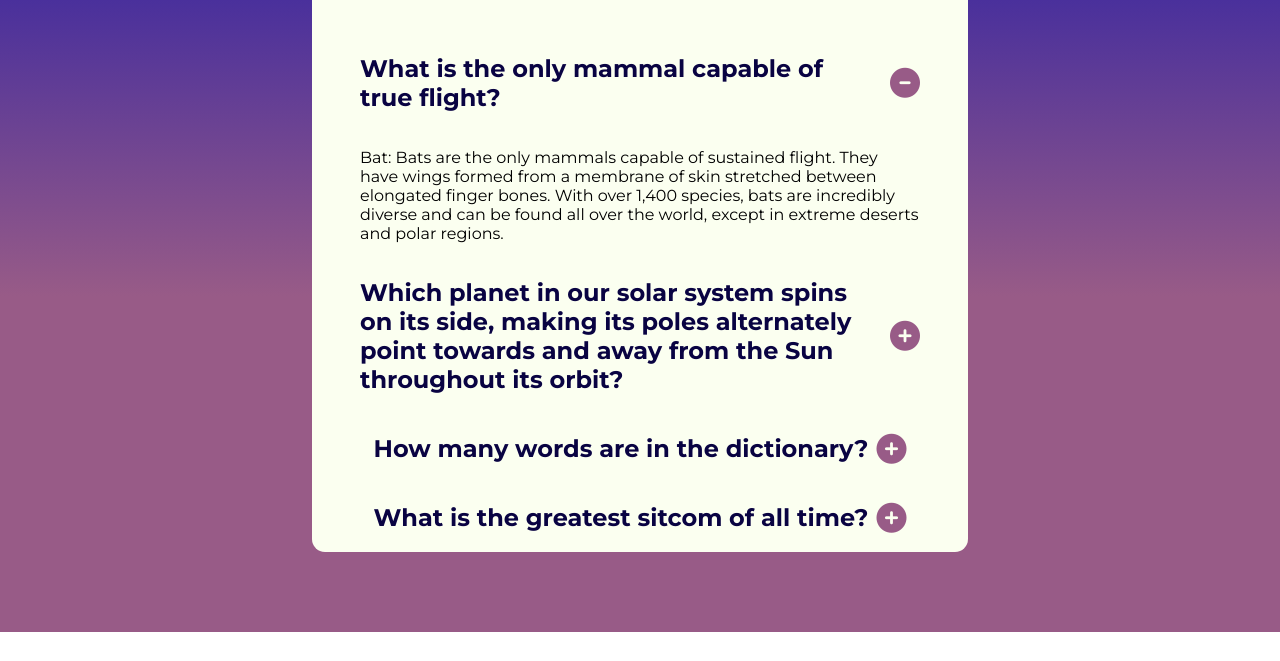
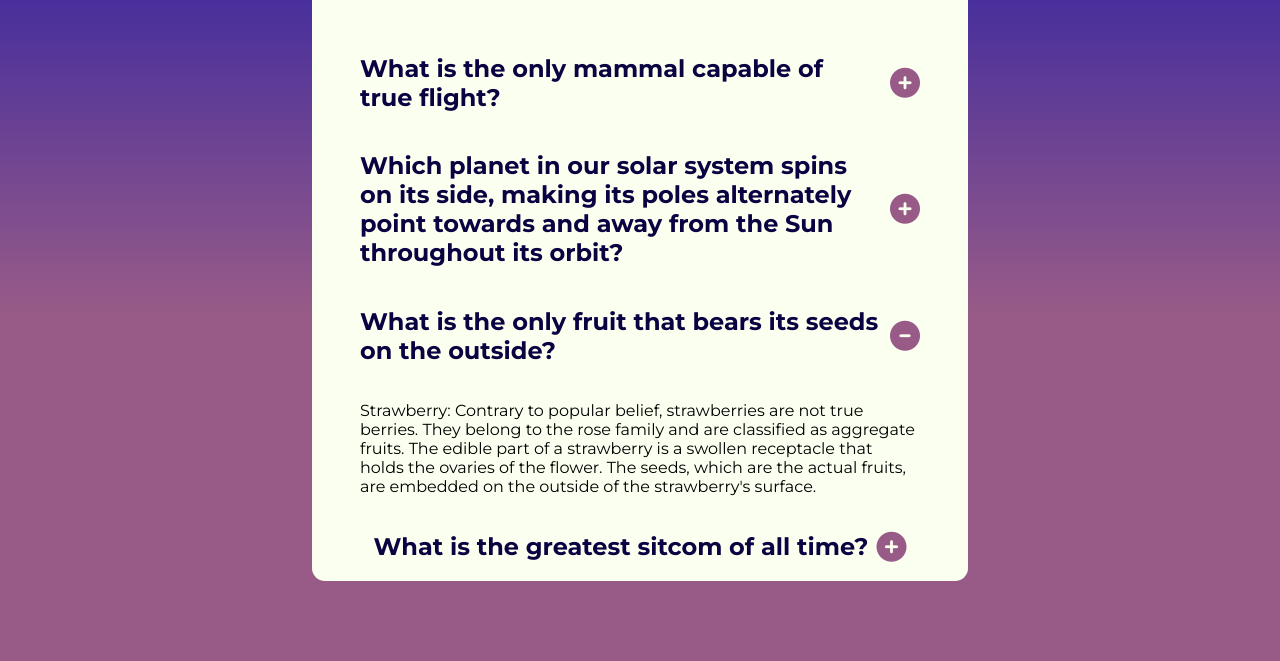
Before and after one commit to quisethecoder/fact-accordian, a plain HTML site: page index.html in a window 1280 px wide. Both pictures are taken after a click on the icon 891 px from the left and 562 px from the top of the page. Shown: the part 187-848 px from the top of the page. Before the commit the page ends 819 px from the top, so only its background shows below. Drawn offline with Linux system fonts and the light colour scheme.

Commit message:
button three function addition

```diff
--- a/index.html
+++ b/index.html
@@ -47,20 +47,22 @@
     to experience extreme variations in sunlight and darkness over its 84-year orbit.</p>
 
   <div class="body">
-    <h2>How many words are in the dictionary?</h2>
-    <i onclick="show()" id="showMe" class="fa-solid fa-circle-plus"></i>
-    <i onclick="hide()" id="hideMe" class="fa-solid fa-circle-minus"></i>
+    <h2>What is the only fruit that bears its seeds on the outside?</h2>
+    <i onclick="showThree()" id="showMeThree" class="fa-solid fa-circle-plus"></i>
+    <i onclick="hideThree()" id="hideMeThree" class="fa-solid fa-circle-minus"></i>
   </div>
 
-  <p id="minus">A Bunch</p>
+  <p id="answer-three">Strawberry: Contrary to popular belief, strawberries are not true berries. They belong to the rose family and
+    are classified as aggregate fruits. The edible part of a strawberry is a swollen receptacle that holds the ovaries of the flower.
+    The seeds, which are the actual fruits, are embedded on the outside of the strawberry's surface.</p>
 
   <div class="body">
     <h2>What is the greatest sitcom of all time?</h2>
-    <i onclick="show()" id="showMe"  class="fa-solid fa-circle-plus"></i>
-    <i onclick="hide()" id="hideMe" class="fa-solid fa-circle-minus"></i>
+    <i onclick="showFour()" id="showMeFour"  class="fa-solid fa-circle-plus"></i>
+    <i onclick="hideFour()" id="hideMeFour" class="fa-solid fa-circle-minus"></i>
   </div>
 
-  <p id="minus">The Fresh Prince of Bel-Air</p>
+  <p id="answer-four">The Fresh Prince of Bel-Air</p>
 
 </div>
 
--- a/index.js
+++ b/index.js
@@ -1,5 +1,7 @@
 const paragraphOne = document.getElementById("answer-one");
 const paragraphTwo = document.getElementById("answer-two");
+const paragraphThree = document.getElementById("answer-three");
+const paragraphFour = document.getElementById("answer-four");
 
 
 
@@ -32,7 +34,7 @@ function hideTwo(){
 
     document.getElementById("hideMeTwo").style.display = "none";
 
- }
+ };
 
  function showTwo(){
     var showSum = paragraphTwo.style.display = "block";
@@ -40,4 +42,24 @@ function hideTwo(){
     document.getElementById("hideMeTwo").style.display = "block";
 
     document.getElementById("showMeTwo").style.display = "none";
-}
+};
+
+// Third Question & Answer accordian
+
+function hideThree(){
+    var getMe = paragraphThree.style.display = "none";
+
+    document.getElementById("showMeThree").style.display = "block";
+
+    document.getElementById("hideMeThree").style.display = "none";
+};
+
+
+
+function showThree(){
+    var showSum = paragraphThree.style.display = "block";
+
+    document.getElementById("hideMeThree").style.display = "block";
+
+    document.getElementById("showMeThree").style.display = "none";
+};
```
